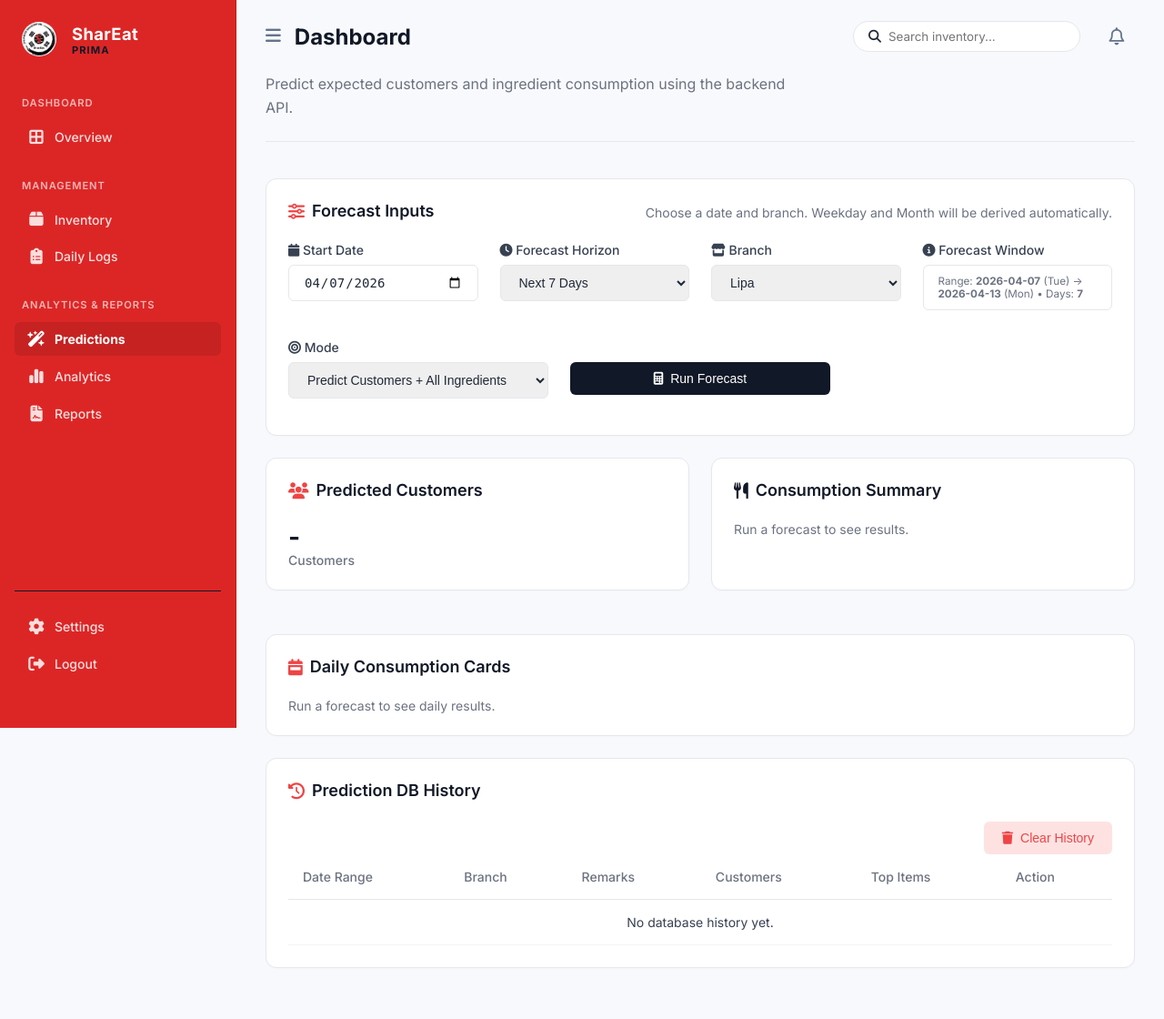
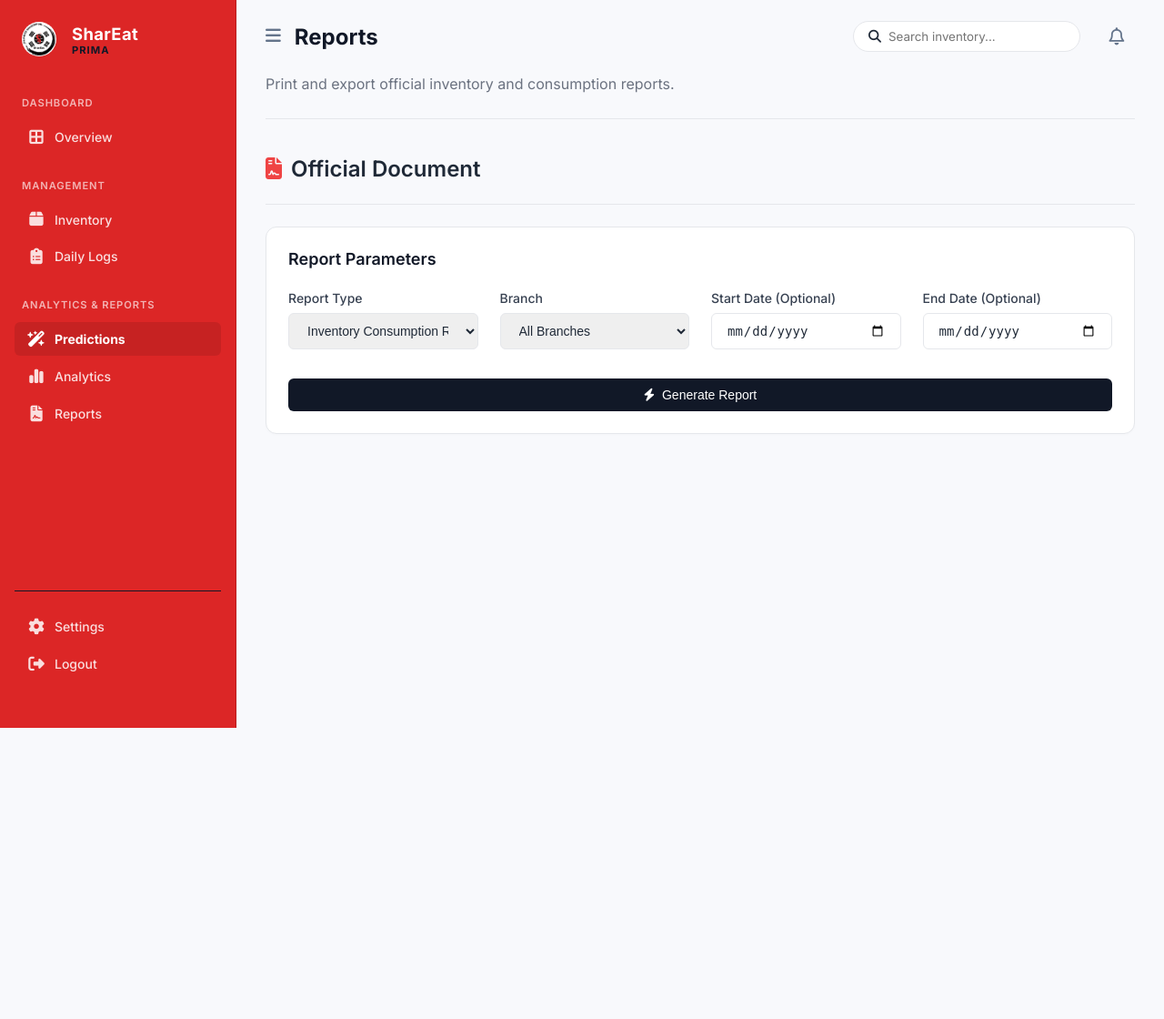
Before and after one commit to excesting/shareitV1, a Flask app: page /predict in a window 1280 px wide. Shown: the whole page at 91% size. After the commit the page ends 800 px from the top, so only its background shows below. Run offline with Flask 3, Linux system fonts and the light colour scheme; the visitor is signed in with stand-in values (Sample User, id 1); data that the repository does not hold is empty; parts of the project's set-up code (start-up, migrations or seed data) failed here and were passed over; some libraries are stand-ins or nearby versions.

Commit message:
Update prediction page for report generation

```diff
--- a/templates/prediction.html
+++ b/templates/prediction.html
@@ -1,123 +1,179 @@
 {% extends "base.html" %}
 
-{% block title %}Predictions - Food Consumption{% endblock %}
+{% block title %}Reports{% endblock %}
+{% block page_title %}Reports{% endblock %}
 
 {% block content %}
 <div class="page-hero">
     <p class="page-hero-subtitle">
-        Predict expected customers and ingredient consumption using the backend API.
+        Print and export official inventory and consumption reports.
     </p>
 </div>
 
-<div class="card mb-6">
-  <div class="card-header">
-    <h2 class="card-title"><i class="fas fa-sliders text-primary"></i> Forecast Inputs</h2>
-    <p class="card-subtitle">Choose a date and branch. Weekday and Month will be derived automatically.</p>
-  </div>
-
-  <form id="predictionForm" action="javascript:void(0)">
-    <div class="grid grid-4">
-        <div class="form-group">
-          <label class="form-label" for="pfStartDate"><i class="fas fa-calendar"></i> Start Date</label>
-          <input id="pfStartDate" name="start_date" type="date" class="form-control" required />
-        </div>
-
-        <div class="form-group">
-          <label class="form-label" for="pfHorizon"><i class="fas fa-clock"></i> Forecast Horizon</label>
-          <select id="pfHorizon" name="horizon_days" class="form-control" required>
-            <option value="3">Next 3 Days</option>
-            <option value="7" selected>Next 7 Days</option>
-            <option value="14">Next 14 Days</option>
-            <option value="30">Next 30 Days</option>
-          </select>
-        </div>
-
-        <div class="form-group">
-          <label class="form-label" for="pfBranch"><i class="fas fa-store"></i> Branch</label>
-            <select id="pfBranch" class="form-control" required>
-              <option value="0">Lipa</option>
-              <option value="1">Malvar</option>
-            </select>
-        </div>
-
-        <div class="form-group">
-          <label class="form-label"><i class="fas fa-info-circle"></i> Forecast Window</label>
-          <div class="form-control" id="pfDerived" style="display:flex;align-items:center;">
-            <small class="text-muted">Range details will show here.</small>
-          </div>
+<div class="d-flex justify-between items-center mb-6" style="border-bottom: 1px solid var(--gray-200); padding-bottom: 1.5rem;">
+    <h2 style="margin: 0; display: flex; align-items: center; gap: 10px; font-size: 1.5rem; font-weight: 600;">
+        <i class="fas fa-file-contract text-primary"></i> Official Document
+    </h2>
+    <div class="d-flex" style="gap: 10px;">
+        <button type="button" class="btn btn-secondary d-none" id="btnOfficialPrint" onclick="printOfficialReport()">
+            <i class="fas fa-print"></i> Print Report
+        </button>
+        <button type="button" id="btnExportReport" class="btn btn-primary d-none">
+            <i class="fas fa-download"></i> Export CSV
+        </button>
     </div>
 </div>
 
-    <div class="grid grid-3 mt-4">
+<div class="card mb-4" id="reportControls">
+    <div class="card-header">
+        <h3 class="card-title">Report Parameters</h3>
+    </div>
+    <div class="p-3">
+        <form id="reportForm">
+            <div class="grid grid-4">
                 <div class="form-group">
-        <label class="form-label" for="pfMode"><i class="fas fa-bullseye"></i> Mode</label>
-        <select id="pfMode" name="mode" class="form-control">
-          <option value="all" selected>Predict Customers + All Ingredients</option>
-          <option value="one">Predict Customers + Selected Ingredient</option>
+                    <label class="form-label">Report Type</label>
+                    <select id="repType" class="form-control" required>
+                        <option value="inventory_consumption">Inventory Consumption Report</option>
+                        <option value="inventory_waste">Inventory Waste Report</option>
+                        <option value="inventory_status">Inventory Status Report</option>
                     </select>
                 </div>
-
-      <div class="form-group" id="pfItemWrap">
-        <label class="form-label" for="pfItem"><i class="fas fa-utensils"></i> Ingredient</label>
-        <select id="pfItem" name="item" class="form-control"></select>
+                <div class="form-group">
+                    <label class="form-label">Branch</label>
+                    <select class="form-control" id="repBranch">
+                        {% if session.get('role') == 'admin' %}
+                            <option value="all">All Branches</option>
+                            <option value="0">Lipa (Main)</option>
+                            <option value="1">Malvar</option>
+                        {% else %}
+                            {% if session.get('branch_id') == 0 %}
+                                <option value="0">Lipa (Main)</option>
+                            {% elif session.get('branch_id') == 1 %}
+                                <option value="1">Malvar</option>
+                            {% endif %}
+                        {% endif %}
+                    </select>
                 </div>
-
                 <div class="form-group">
-        <label class="form-label">&nbsp;</label>
-        <button type="submit" class="btn btn-primary btn-lg w-full">
-          <i class="fas fa-calculator"></i> Run Forecast
+                    <label class="form-label">Start Date (Optional)</label>
+                    <input type="date" class="form-control" id="repStartDate">
+                </div>
+                <div class="form-group">
+                    <label class="form-label">End Date (Optional)</label>
+                    <input type="date" class="form-control" id="repEndDate">
+                </div>
+            </div>
+            <div class="mt-4">
+                <button type="submit" class="btn btn-primary w-full">
+                    <i class="fas fa-bolt"></i> Generate Report
                 </button>
-      </div>
             </div>
         </form>
     </div>
+</div>
 
-<div class="grid grid-2 mb-6">
-  <div class="card">
-    <div class="card-header">
-      <h2 class="card-title"><i class="fas fa-users text-primary"></i> Predicted Customers</h2>
+<div class="card d-none" id="reportOutputCard">
+    <div class="card-header d-flex justify-between items-center">
+        <h3 class="card-title" id="reportOutputTitle">Report Output</h3>
+        <span class="badge badge-info" id="reportTimestamp"></span>
     </div>
-    <div class="p-4">
-      <div class="stats-number" id="predCustomers">-</div>
-      <div class="stats-label">Customers</div>
+    <div class="p-3" style="overflow-x: auto;">
+        <table class="table" id="reportTable">
+            <thead id="reportHead"></thead>
+            <tbody id="reportBody"></tbody>
+        </table>
     </div>
 </div>
 
-  <div class="card">
-    <div class="card-header">
-      <h2 class="card-title"><i class="fas fa-utensils text-success"></i> Consumption Summary</h2>
-    </div>
-    <div class="p-4" id="predSummary">
-      <p class="text-muted">Run a forecast to see results.</p>
-    </div>
-  </div>
+<script>
+function printOfficialReport() {
+    // 1. Grab only the HTML inside the report card
+    const reportTitle = document.getElementById('reportOutputTitle').innerText;
+    const reportTimestamp = document.getElementById('reportTimestamp').innerText;
+    const tableHead = document.getElementById('reportHead').innerHTML;
+    const tableBody = document.getElementById('reportBody').innerHTML;
+
+    // 2. Open a temporary, invisible window
+    const printWindow = window.open('', '_blank', 'height=800,width=1000');
+
+    // 3. Write a brand new, perfectly formatted HTML document just for the printer
+    printWindow.document.write(`
+        <html>
+        <head>
+            <title>${reportTitle}</title>
+            <style>
+                /* Official Print Styling */
+                body {
+                    font-family: 'Helvetica Neue', Helvetica, Arial, sans-serif;
+                    padding: 40px;
+                    color: #111827;
+                }
+                .header {
+                    text-align: center;
+                    margin-bottom: 30px;
+                    padding-bottom: 20px;
+                    border-bottom: 2px solid #e5e7eb;
+                }
+                .header h1 { margin: 0; font-size: 24px; font-weight: 800; letter-spacing: 1px; }
+                .header h1 span { color: #dc2626; }
+                .header p { margin: 5px 0 0 0; color: #6b7280; font-size: 14px; }
+
+                .report-meta {
+                    display: flex;
+                    justify-content: space-between;
+                    margin-bottom: 20px;
+                    font-weight: bold;
+                    font-size: 18px;
+                }
+                .timestamp { color: #64748b; font-size: 14px; font-weight: normal; }
+
+                table {
+                    width: 100%;
+                    border-collapse: collapse;
+                    margin-top: 10px;
+                }
+                th, td {
+                    border: 1px solid #cbd5e1;
+                    padding: 12px;
+                    text-align: left;
+                    font-size: 14px;
+                }
+                th {
+                    background-color: #f8fafc;
+                    font-weight: bold;
+                    color: #334155;
+                }
+                tr:nth-child(even) { background-color: #f8fafc; }
+            </style>
+        </head>
+        <body>
+            <div class="header">
+                <h1>SHAREAT <span>PRIMA</span></h1>
+                <p>Official System Report Document</p>
             </div>
 
-<div class="card mb-6">
-  <div class="card-header">
-    <h2 class="card-title"><i class="fas fa-calendar-week text-primary"></i> Daily Consumption Cards</h2>
-  </div>
-  <div class="p-3" id="predDailyCards">
-    <p class="text-muted">Run a forecast to see daily results.</p>
-  </div>
+            <div class="report-meta">
+                <span>${reportTitle}</span>
+                <span class="timestamp">Generated: ${reportTimestamp}</span>
             </div>
 
-<div class="card mb-6">
-  <div class="card-header">
-    <h2 class="card-title"><i class="fas fa-clock-rotate-left text-primary"></i> Prediction DB History</h2>
-  </div>
-  <div class="d-flex justify-end items-center p-3">
-    <button id="btnClearPredHistory" class="btn btn-danger"><i class="fas fa-trash"></i> Clear History</button>
-  </div>
-  <div class="table-container">
-    <table class="table">
-      <thead>
-        <tr>
-          <th>Date Range</th><th>Branch</th><th>Remarks</th><th>Customers</th><th>Top Items</th><th>Action</th>
-        </tr>
-      </thead>
-      <tbody id="predHistoryBody"></tbody>
+            <table>
+                <thead>${tableHead}</thead>
+                <tbody>${tableBody}</tbody>
             </table>
-  </div>
-</div>
+        </body>
+        </html>
+    `);
+
+    // 4. Wait a split second for the browser to render it, then trigger the print dialog
+    printWindow.document.close();
+    printWindow.focus();
+
+    setTimeout(() => {
+        printWindow.print();
+        printWindow.close(); // Closes the temporary window automatically
+    }, 250);
+}
+</script>
 {% endblock %}
```
Lines whose indentation alone changed are shown as unchanged.
